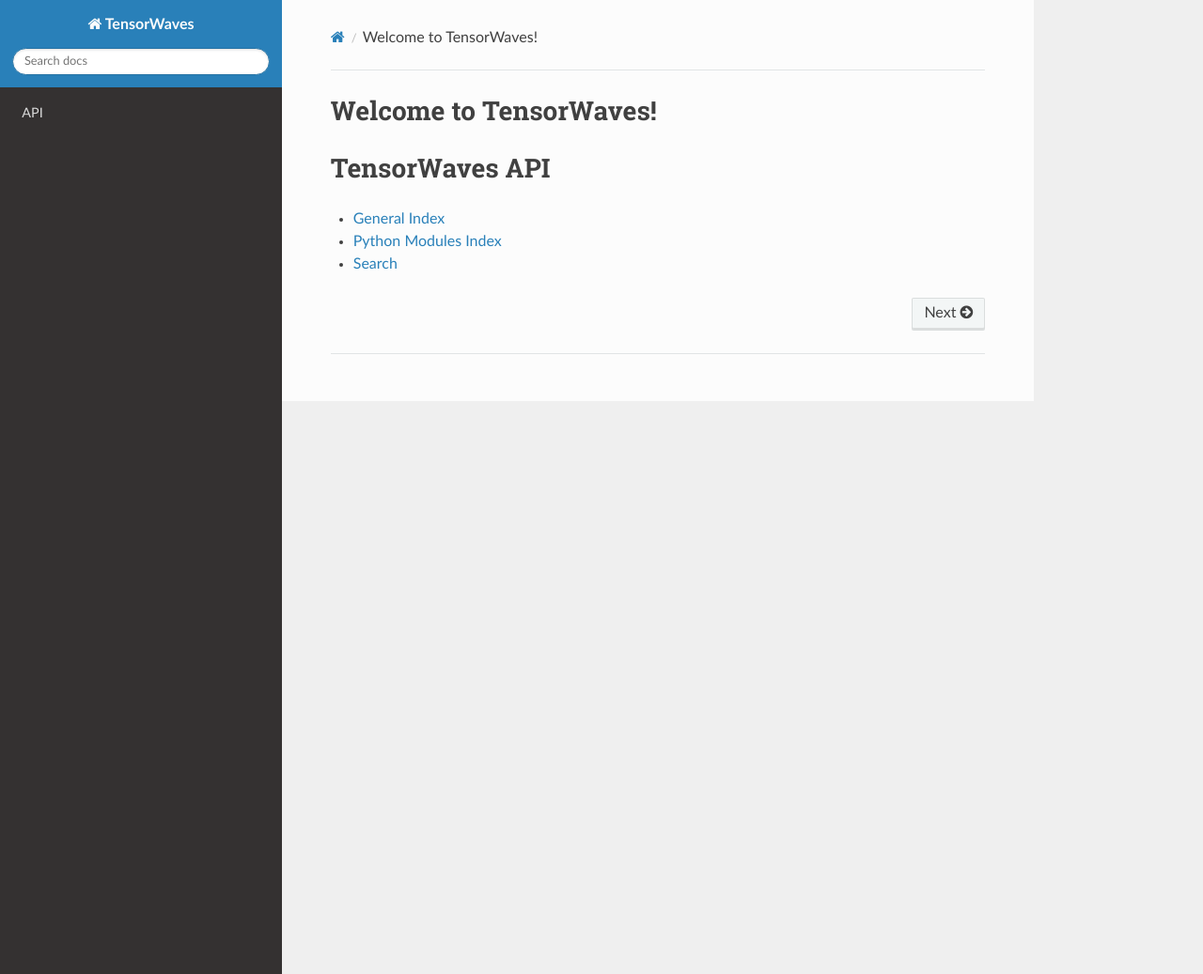
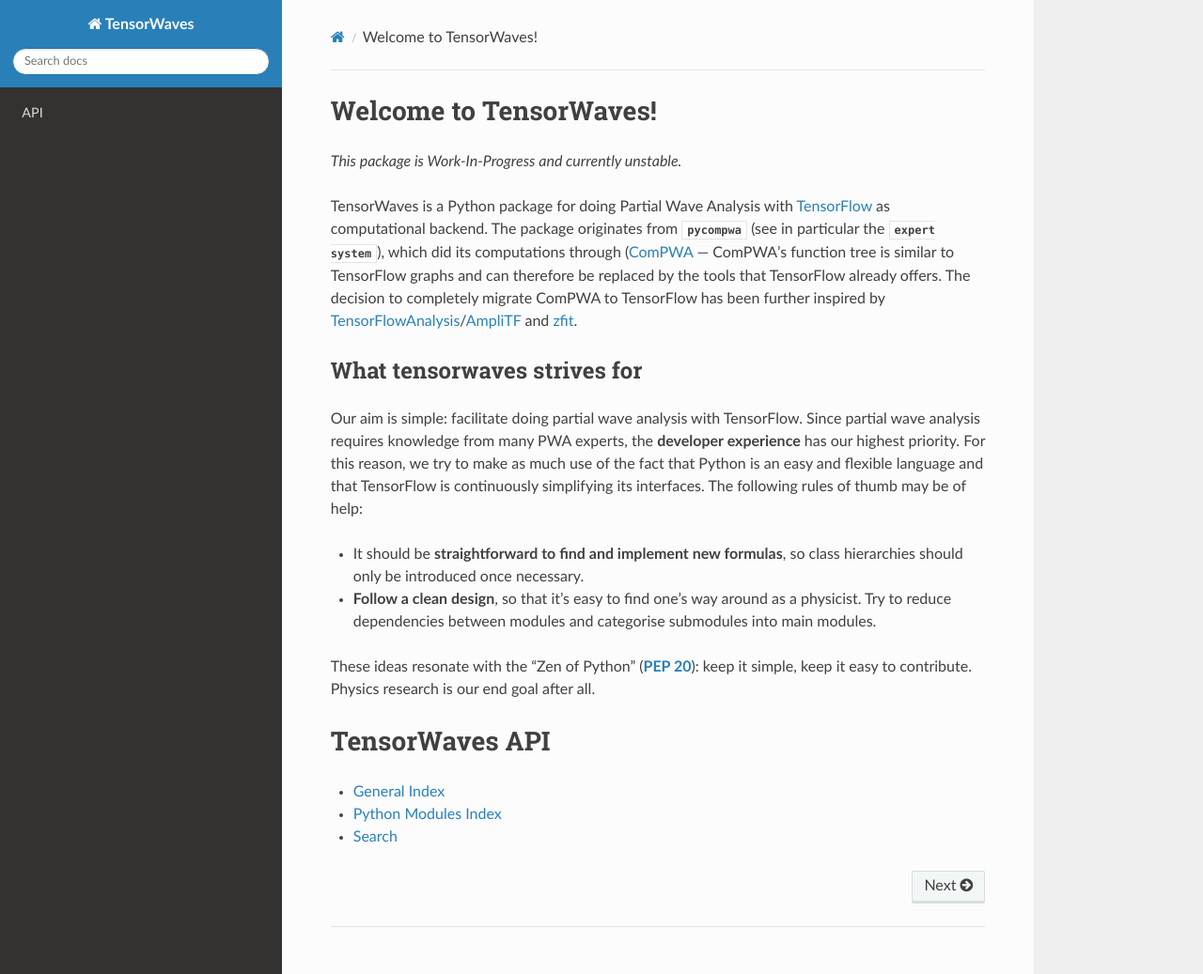
Before and after one commit to ComPWA/tensorwaves, a Sphinx documentation site: the page built from doc/index.rst, in a window 1280 px wide and 1037 px high. Shown: the whole window at 94% size. Built offline with Sphinx 7.4.7 and the Read the Docs theme 2.0.0, drawn with Linux system fonts in a browser that asks for light colours; pages that are not in the unit, such as notebooks, are missing from menus.

Commit message:
docs: copy introduction from README to index

```diff
--- a/doc/conf.py
+++ b/doc/conf.py
@@ -95,6 +95,7 @@
     'matplotlib': ('https://matplotlib.org/', None),
     'numpy': ('https://docs.scipy.org/doc/numpy/', None),
     'pandas': ('https://pandas.pydata.org/pandas-docs/stable/', None),
+    'pycompwa': ('https://compwa.github.io/', None),
     'python': ('https://docs.python.org/3', None),
 }
 
--- a/doc/index.rst
+++ b/doc/index.rst
@@ -1,6 +1,40 @@
 Welcome to TensorWaves!
 =======================
 
+*This package is Work-In-Progress and currently unstable.*
+
+TensorWaves is a Python package for doing Partial Wave Analysis with
+`TensorFlow <https://www.tensorflow.org/>`_ as computational backend. The
+package originates from :mod:`pycompwa` (see in particular the :mod:`expert
+system <.expertsystem>`), which did its computations through (`ComPWA
+<https://github.com/ComPWA/ComPWA>`_ — ComPWA's function tree is similar to
+TensorFlow graphs and can therefore be replaced by the tools that TensorFlow
+already offers. The decision to completely migrate ComPWA to TensorFlow has
+been further inspired by `TensorFlowAnalysis
+<https://gitlab.cern.ch/poluekt/TensorFlowAnalysis>`_/`AmpliTF
+<https://github.com/apoluekt/AmpliTF>`_ and `zfit
+<https://github.com/zfit/zfit/>`_.
+
+
+What tensorwaves strives for
+----------------------------
+
+Our aim is simple: facilitate doing partial wave analysis with TensorFlow.
+Since partial wave analysis requires knowledge from many PWA experts, the
+**developer experience** has our highest priority. For this reason, we try to
+make as much use of the fact that Python is an easy and flexible language and
+that TensorFlow is continuously simplifying its interfaces. The following rules
+of thumb may be of help:
+
+- It should be **straightforward to find and implement new formulas**, so class
+  hierarchies should only be introduced once necessary.
+
+- **Follow a clean design**, so that it's easy to find one's way around as a
+  physicist. Try to reduce dependencies between modules and categorise
+  submodules into main modules.
+
+These ideas resonate with the "Zen of Python" (:pep:`20`): keep it simple, keep
+it easy to contribute. Physics research is our end goal after all.
 
 .. toctree::
    :maxdepth: 1
```
Also changed, not shown: README.md (+13 -12 lines).
